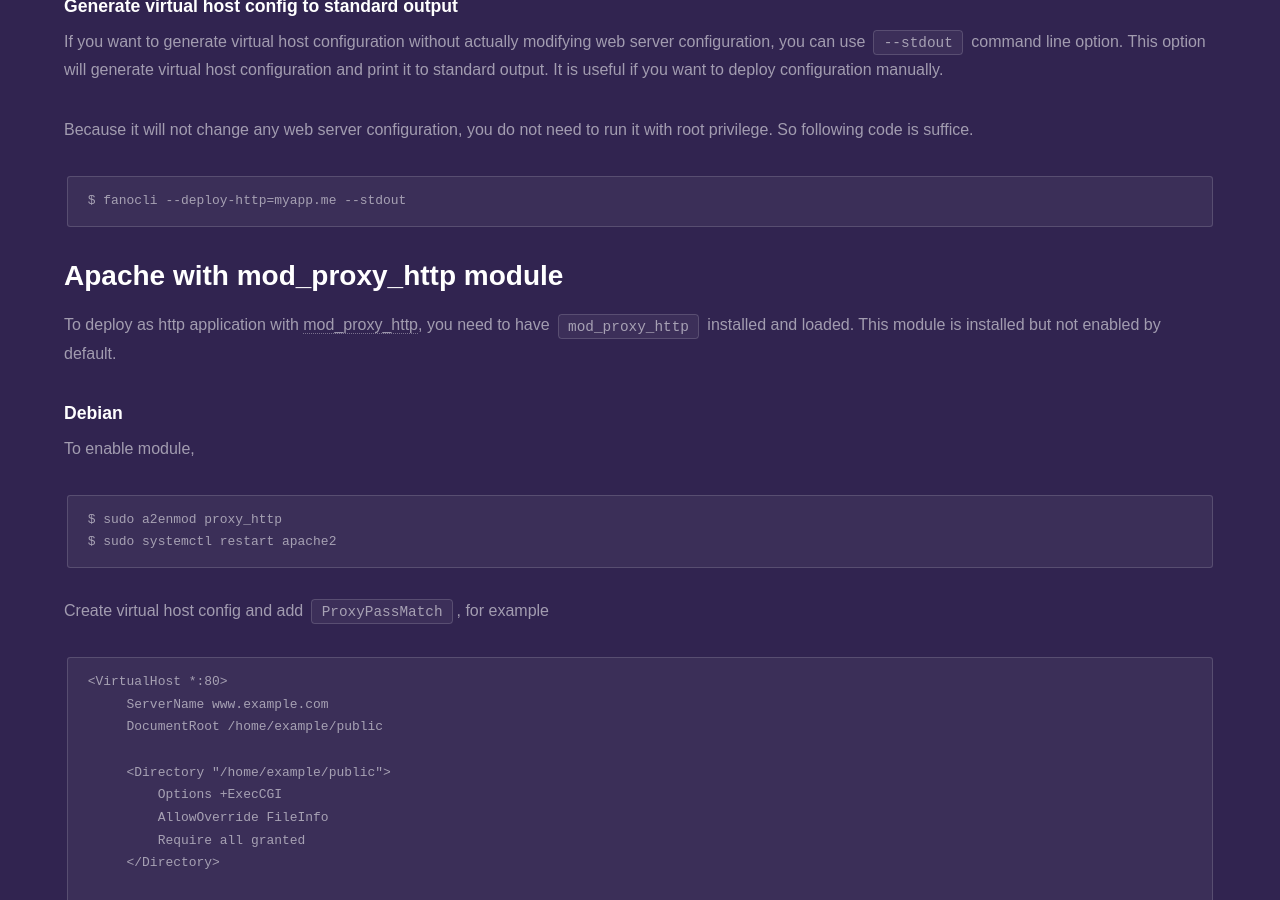
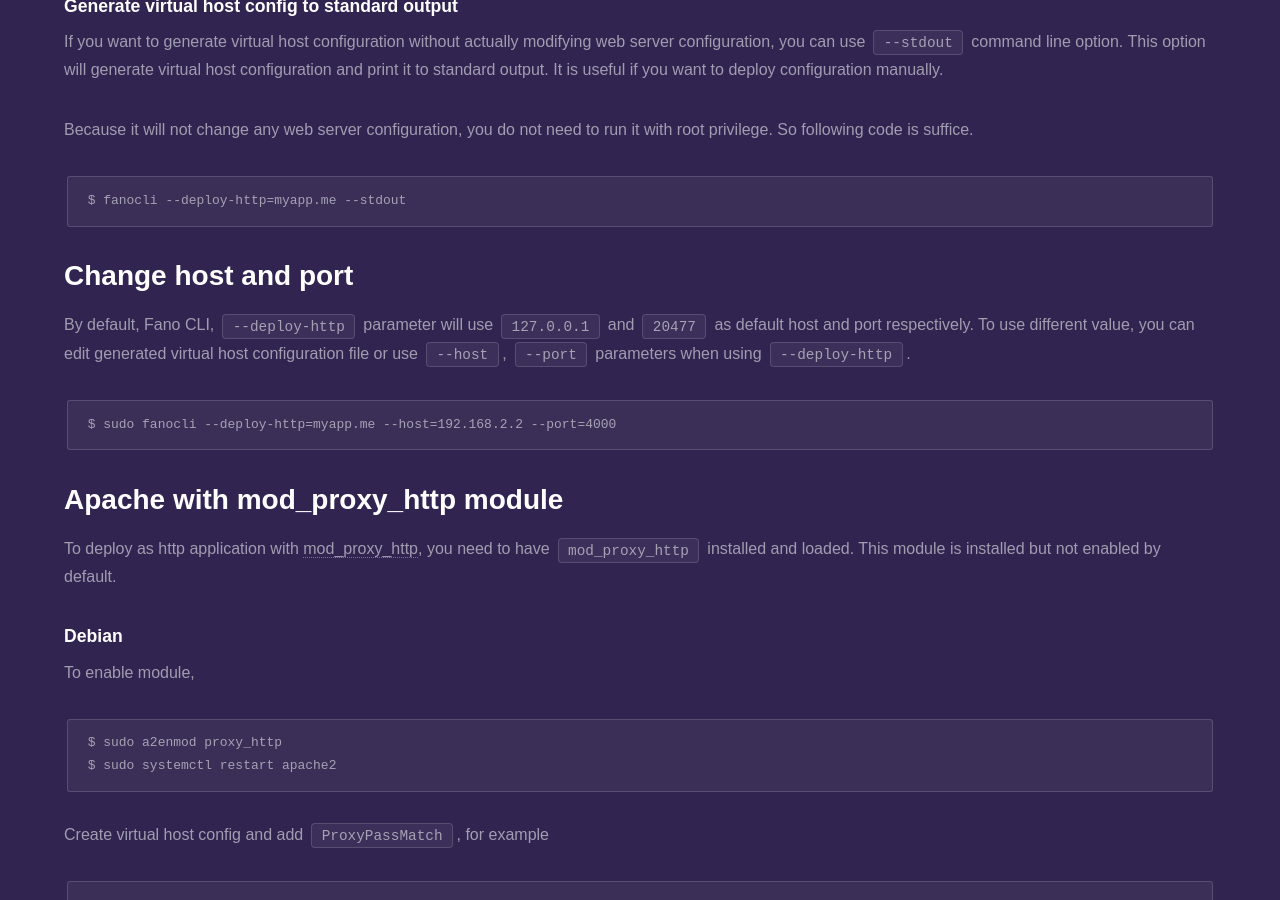
Before and after one commit to fanoframework/fanoframework.github.io, a Jekyll site: the page built from deployment/standalone-web-server/index.md, in a window 1280 px wide and 900 px high, scrolled down 1224 px. Built offline with Jekyll 4.4.1, drawn with Linux system fonts in a browser that asks for light colours; our own code applies the rules of GitHub Pages for plain Markdown files.

Commit message:
add documentaion on changing host and port

````diff
--- a/deployment/standalone-web-server/index.md
+++ b/deployment/standalone-web-server/index.md
@@ -47,6 +47,14 @@ Because it will not change any web server configuration, you do not need to run
 
 ```
 $ fanocli --deploy-http=myapp.me --stdout
+```
+
+## Change host and port
+
+By default, Fano CLI, `--deploy-http` parameter will use `127.0.0.1` and `20477` as default host and port respectively. To use different value, you can edit generated virtual host configuration file or use `--host`, `--port` parameters when using `--deploy-http`.
+
+```
+$ sudo fanocli --deploy-http=myapp.me --host=192.168.2.2 --port=4000
 ```
 
 ## Apache with mod_proxy_http module
````
Also changed, not shown: deployment/fastcgi/index.md (+8 -0 lines), deployment/scgi/index.md (+8 -0 lines), deployment/uwsgi/index.md (+7 -0 lines).
